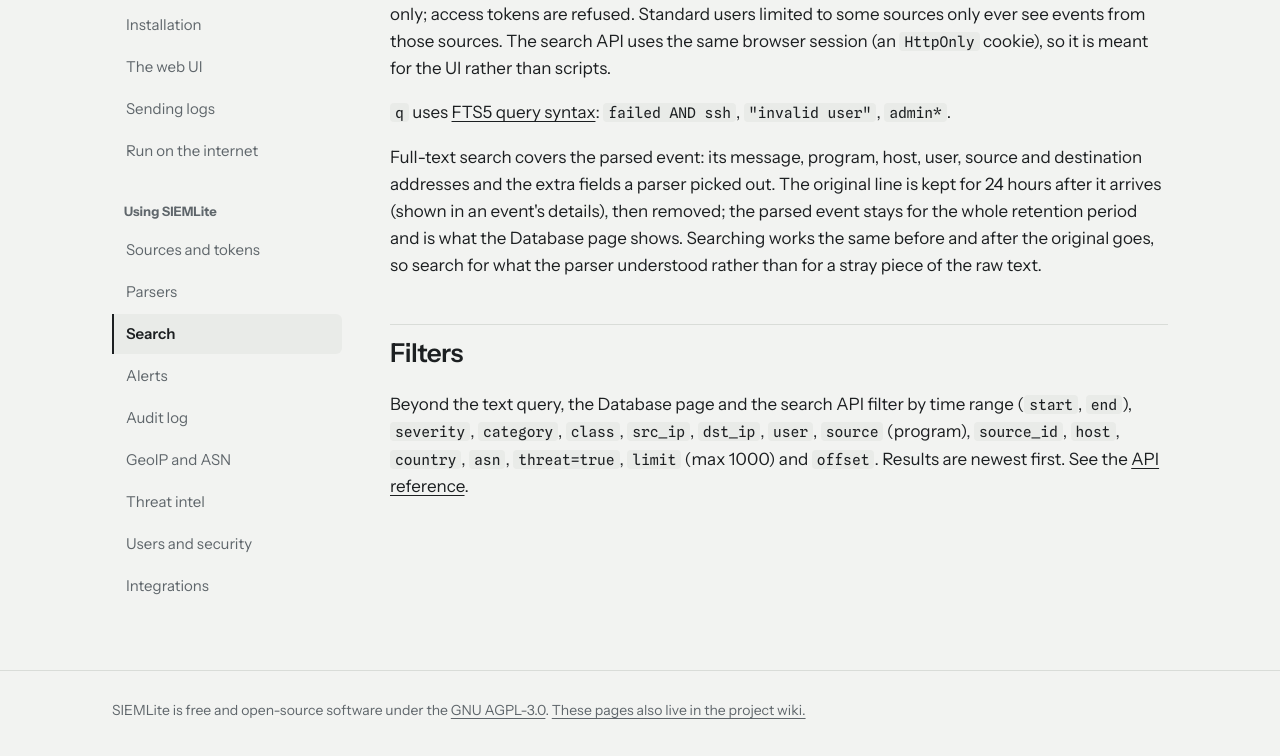
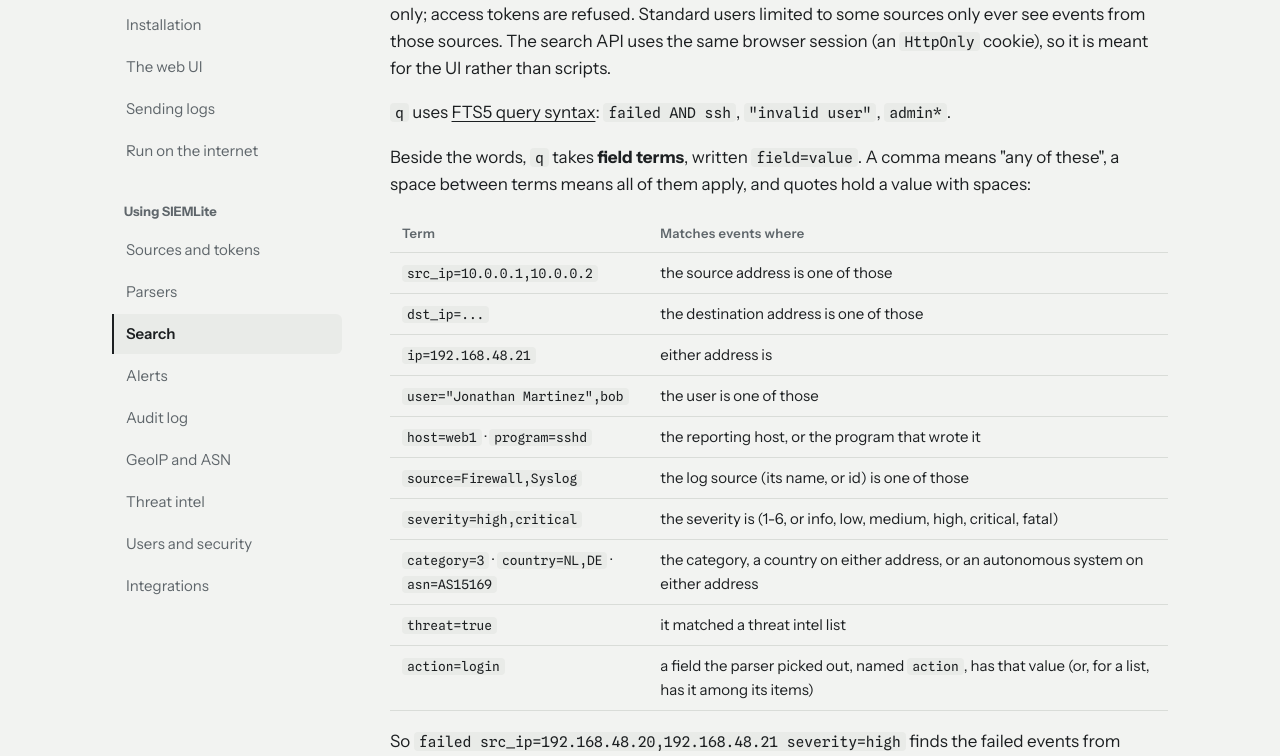
Before and after one commit to justwaters/SIEMLite, a plain HTML site: page docs/search.html in a window 1280 px wide. Shown: the part 191-947 px from the top of the page. Drawn offline with Linux system fonts and the light colour scheme.

Commit message:
Docs for v0.26 and v0.27

```diff
--- a/docs/search.html
+++ b/docs/search.html
@@ -62,8 +62,65 @@
 The search API uses the same browser session (an <code>HttpOnly</code> cookie), so it is meant for the UI rather than scripts.</p>
 <p><code>q</code> uses <a href="https://www.sqlite.org/fts5.html#full_text_query_syntax">FTS5 query syntax</a>: <code>failed AND ssh</code>,
 <code>"invalid user"</code>, <code>admin*</code>.</p>
+<p>Beside the words, <code>q</code> takes <strong>field terms</strong>, written <code>field=value</code>. A comma means "any of these", a space between terms
+means all of them apply, and quotes hold a value with spaces:</p>
+<div class="tablewrap"><table>
+<thead>
+<tr>
+<th>Term</th>
+<th>Matches events where</th>
+</tr>
+</thead>
+<tbody>
+<tr>
+<td><code>src_ip=10.0.0.1,10.0.0.2</code></td>
+<td>the source address is one of those</td>
+</tr>
+<tr>
+<td><code>dst_ip=...</code></td>
+<td>the destination address is one of those</td>
+</tr>
+<tr>
+<td><code>ip=192.168.48.21</code></td>
+<td>either address is</td>
+</tr>
+<tr>
+<td><code>user="Jonathan Martinez",bob</code></td>
+<td>the user is one of those</td>
+</tr>
+<tr>
+<td><code>host=web1</code> · <code>program=sshd</code></td>
+<td>the reporting host, or the program that wrote it</td>
+</tr>
+<tr>
+<td><code>source=Firewall,Syslog</code></td>
+<td>the log source (its name, or id) is one of those</td>
+</tr>
+<tr>
+<td><code>severity=high,critical</code></td>
+<td>the severity is (1-6, or info, low, medium, high, critical, fatal)</td>
+</tr>
+<tr>
+<td><code>category=3</code> · <code>country=NL,DE</code> · <code>asn=AS15169</code></td>
+<td>the category, a country on either address, or an autonomous system on either address</td>
+</tr>
+<tr>
+<td><code>threat=true</code></td>
+<td>it matched a threat intel list</td>
+</tr>
+<tr>
+<td><code>action=login</code></td>
+<td>a field the parser picked out, named <code>action</code>, has that value (or, for a list, has it among its items)</td>
+</tr>
+</tbody>
+</table></div>
+<p>So <code>failed src_ip=192.168.48.20,192.168.48.21 severity=high</code> finds the failed events from either address that are rated
+High. They work in the API's <code>q</code> too, and add to the filter boxes (both apply). OR and NOT can't be used with a term; the
+words beside them can use AND, OR and NOT as usual. Searching by a parser's field scans events, so add a date range when
+the database is large.</p>
 <p>Full-text search covers the parsed event: its message, program, host, user, source and destination addresses and the
-extra fields a parser picked out. The original line is kept for 24 hours after it arrives (shown in an event's details),
+<strong>values</strong> of the extra fields a parser picked out, not their names (so <code>failed</code> doesn't find an event that merely has a
+field called <code>failed</code>; use <code>failed=...</code> to ask about that field). The original line is kept for 24 hours after it arrives (shown in an event's details),
 then removed; the parsed event stays for the whole retention period and is what the Database page shows. Searching works
 the same before and after the original goes, so search for what the parser understood rather than for a stray piece of
 the raw text.</p>
```
Also changed, not shown: docs/architecture.html (+1 -1 lines), docs/backups-and-updates.html (+4 -0 lines), docs/installation.html (+1 -1 lines), docs/web-ui.html (+1 -0 lines).
